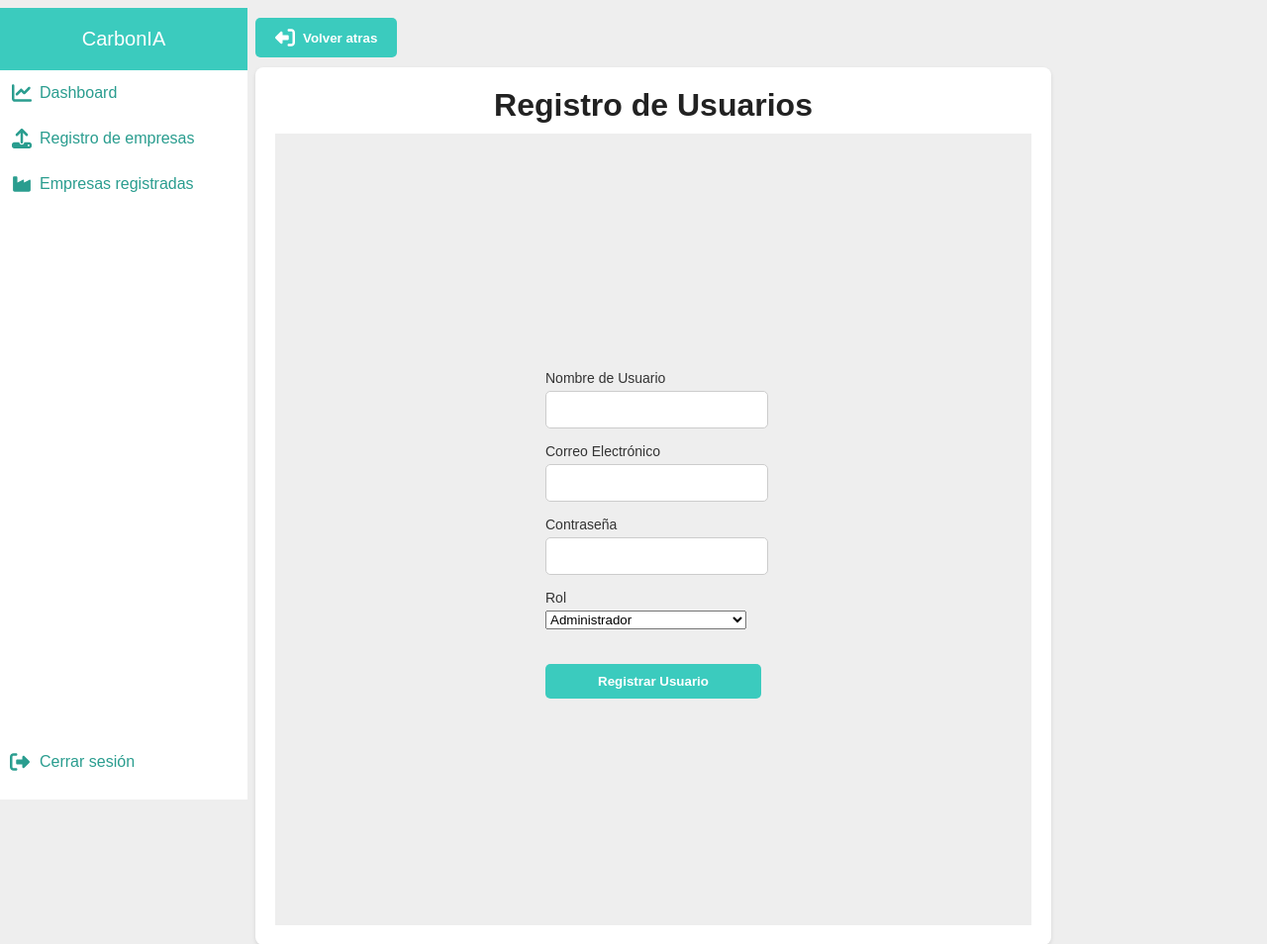
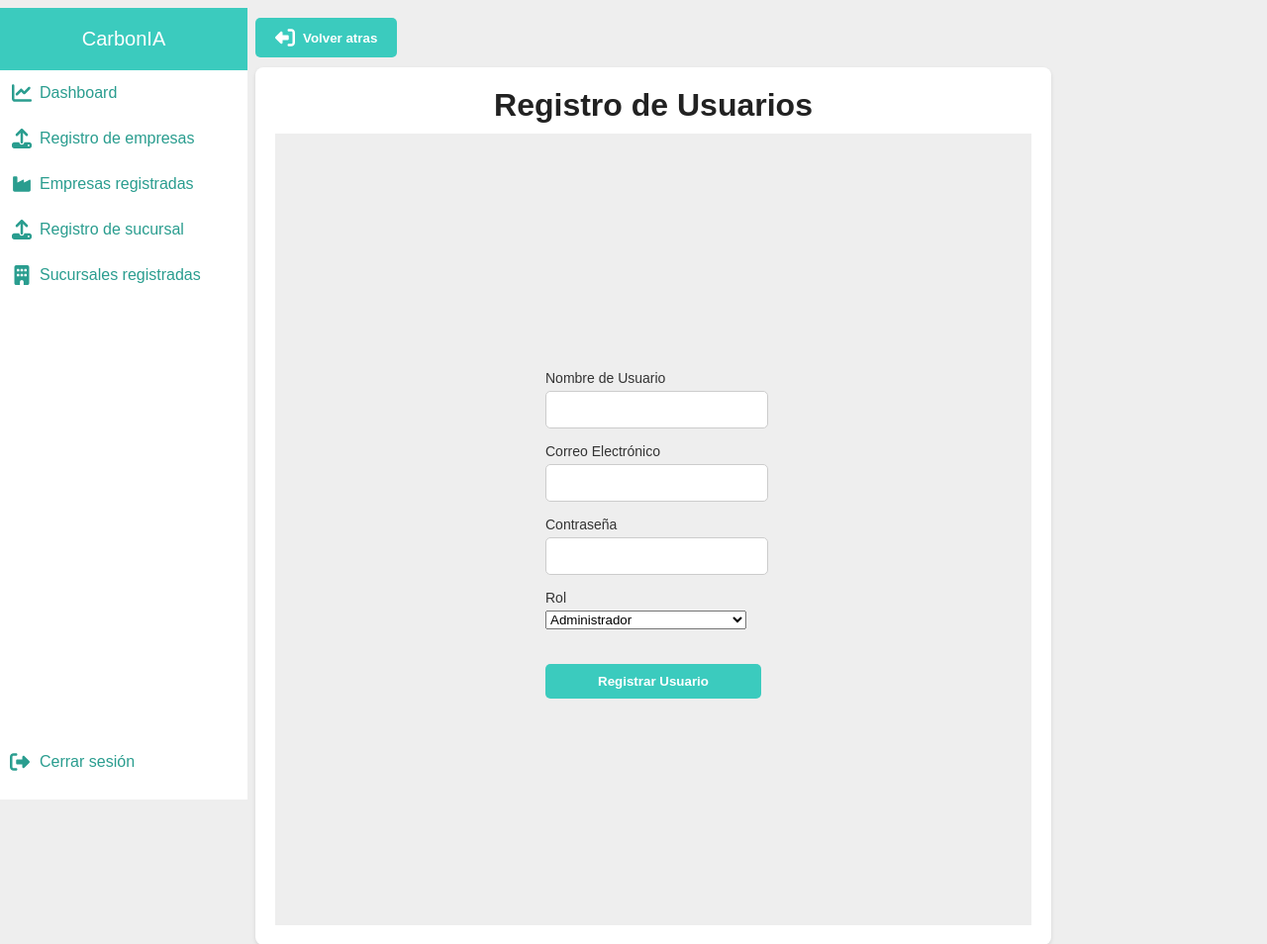
Before and after one commit to nibcalderonduoc/capstone_ia, a Django app: page /registro-admin/ in a window 1280 px wide. Shown: the top 954 px of the page at 99% size. Run offline with Django 5.2, Linux system fonts and the light colour scheme.

Commit message:
front vic

```diff
--- a/carbonia/ia/Templates/Partials/sidebar-admin.html
+++ b/carbonia/ia/Templates/Partials/sidebar-admin.html
@@ -25,6 +25,20 @@
         Empresas registradas
       </a>
     </li>
+    <li>
+      <a href="{% url 'registro_sucursal' %}">
+          <svg xmlns="http://www.w3.org/2000/svg" viewBox="0 0 512 512">
+            <path d="M288 109.3L288 352c0 17.7-14.3 32-32 32s-32-14.3-32-32l0-242.7-73.4 73.4c-12.5 12.5-32.8 12.5-45.3 0s-12.5-32.8 0-45.3l128-128c12.5-12.5 32.8-12.5 45.3 0l128 128c12.5 12.5 12.5 32.8 0 45.3s-32.8 12.5-45.3 0L288 109.3zM64 352l128 0c0 35.3 28.7 64 64 64s64-28.7 64-64l128 0c35.3 0 64 28.7 64 64l0 32c0 35.3-28.7 64-64 64L64 512c-35.3 0-64-28.7-64-64l0-32c0-35.3 28.7-64 64-64zM432 456a24 24 0 1 0 0-48 24 24 0 1 0 0 48z"/></svg>
+            Registro de sucursal
+      </a>
+    </li>
+    <li>
+      <a href="{% url 'sucursales_registradas' %}">
+        <svg xmlns="http://www.w3.org/2000/svg" viewBox="0 0 384 512">
+          <path d="M48 0C21.5 0 0 21.5 0 48L0 464c0 26.5 21.5 48 48 48l96 0 0-80c0-26.5 21.5-48 48-48s48 21.5 48 48l0 80 96 0c26.5 0 48-21.5 48-48l0-416c0-26.5-21.5-48-48-48L48 0zM64 240c0-8.8 7.2-16 16-16l32 0c8.8 0 16 7.2 16 16l0 32c0 8.8-7.2 16-16 16l-32 0c-8.8 0-16-7.2-16-16l0-32zm112-16l32 0c8.8 0 16 7.2 16 16l0 32c0 8.8-7.2 16-16 16l-32 0c-8.8 0-16-7.2-16-16l0-32c0-8.8 7.2-16 16-16zm80 16c0-8.8 7.2-16 16-16l32 0c8.8 0 16 7.2 16 16l0 32c0 8.8-7.2 16-16 16l-32 0c-8.8 0-16-7.2-16-16l0-32zM80 96l32 0c8.8 0 16 7.2 16 16l0 32c0 8.8-7.2 16-16 16l-32 0c-8.8 0-16-7.2-16-16l0-32c0-8.8 7.2-16 16-16zm80 16c0-8.8 7.2-16 16-16l32 0c8.8 0 16 7.2 16 16l0 32c0 8.8-7.2 16-16 16l-32 0c-8.8 0-16-7.2-16-16l0-32zM272 96l32 0c8.8 0 16 7.2 16 16l0 32c0 8.8-7.2 16-16 16l-32 0c-8.8 0-16-7.2-16-16l0-32c0-8.8 7.2-16 16-16z"/></svg>
+        Sucursales registradas
+      </a>
+    </li>
 
   </ul>
 
```
Also changed, not shown: carbonia/db.sqlite3.
